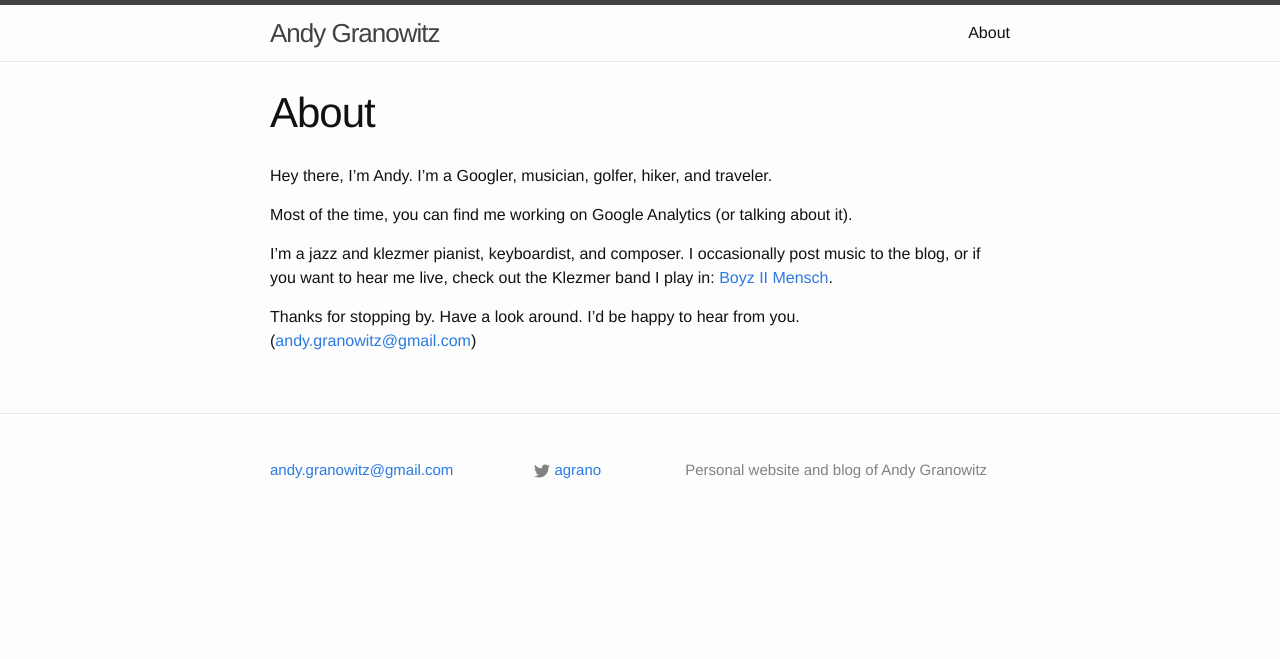
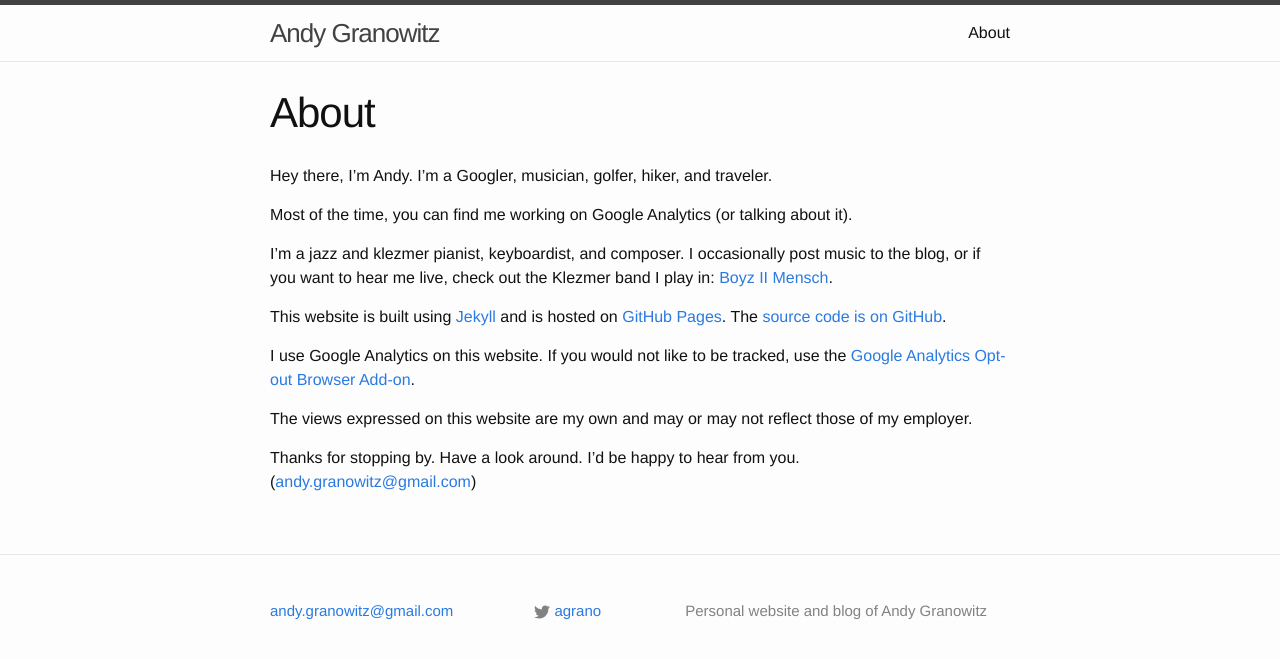
Before and after one commit to grano/grano.github.io, a Jekyll site: the page built from about.md, in a window 1280 px wide. Shown: the top 659 px of the page. Built offline with Jekyll 4.4.1, drawn with Linux system fonts in a browser that asks for light colours; nearby versions of some CDN libraries.

Commit message:
Update about.md

```diff
--- a/about.md
+++ b/about.md
@@ -10,4 +10,10 @@ Most of the time, you can find me working on Google Analytics (or talking about
 
 I'm a jazz and klezmer pianist, keyboardist, and composer. I occasionally post music to the blog, or if you want to hear me live, check out the Klezmer band I play in: [Boyz II Mensch](http://www.boyziimensch.com).
 
+This website is built using [Jekyll](http://jekyllrb.com/) and is hosted on [GitHub Pages](https://pages.github.com/). The [source code is on GitHub](https://github.com/grano/grano.github.io).
+
+I use Google Analytics on this website. If you would not like to be tracked, use the [Google Analytics Opt-out Browser Add-on](https://tools.google.com/dlpage/gaoptout).
+
+The views expressed on this website are my own and may or may not reflect those of my employer.
+
 Thanks for stopping by. Have a look around. I'd be happy to hear from you. (<andy.granowitz@gmail.com>)
```
